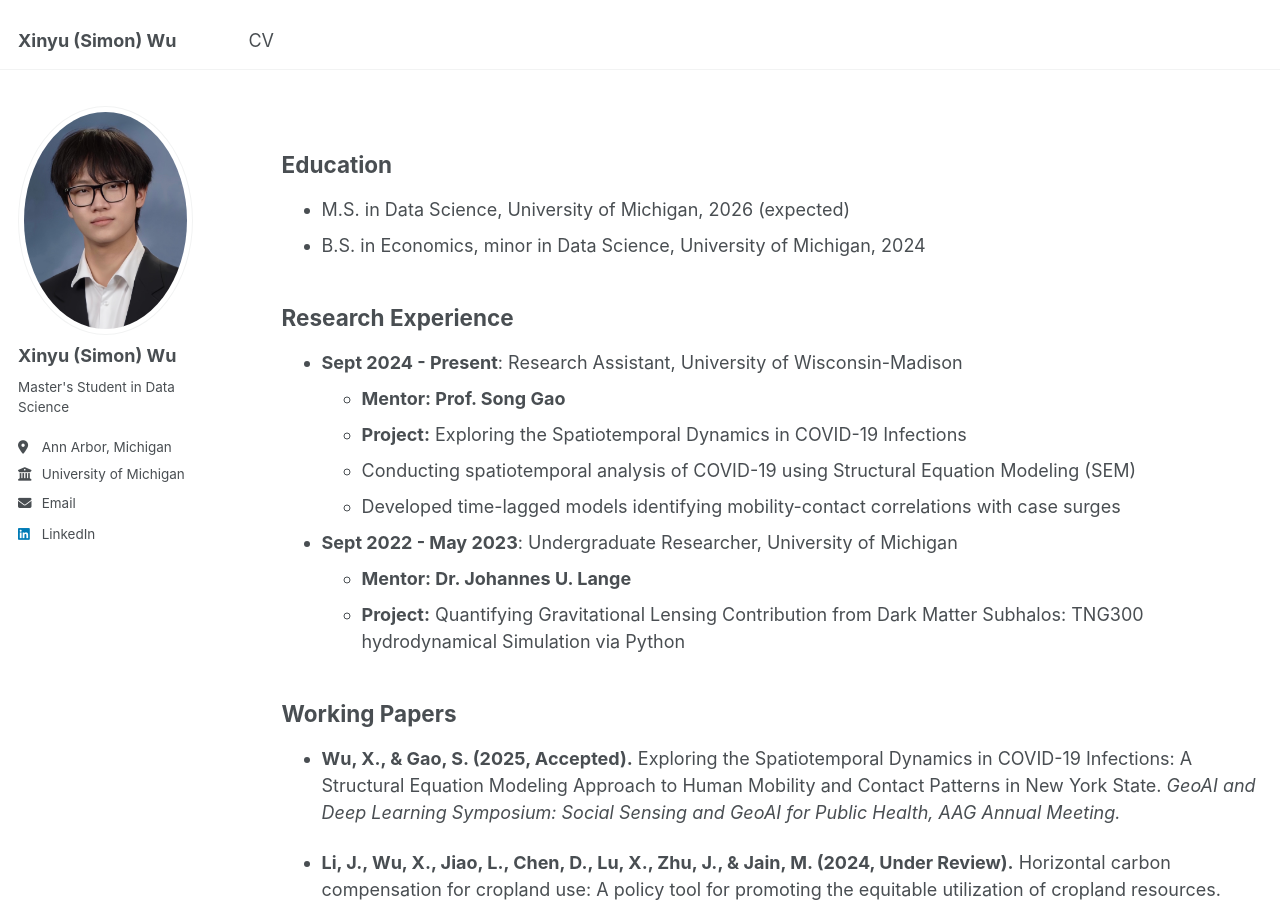
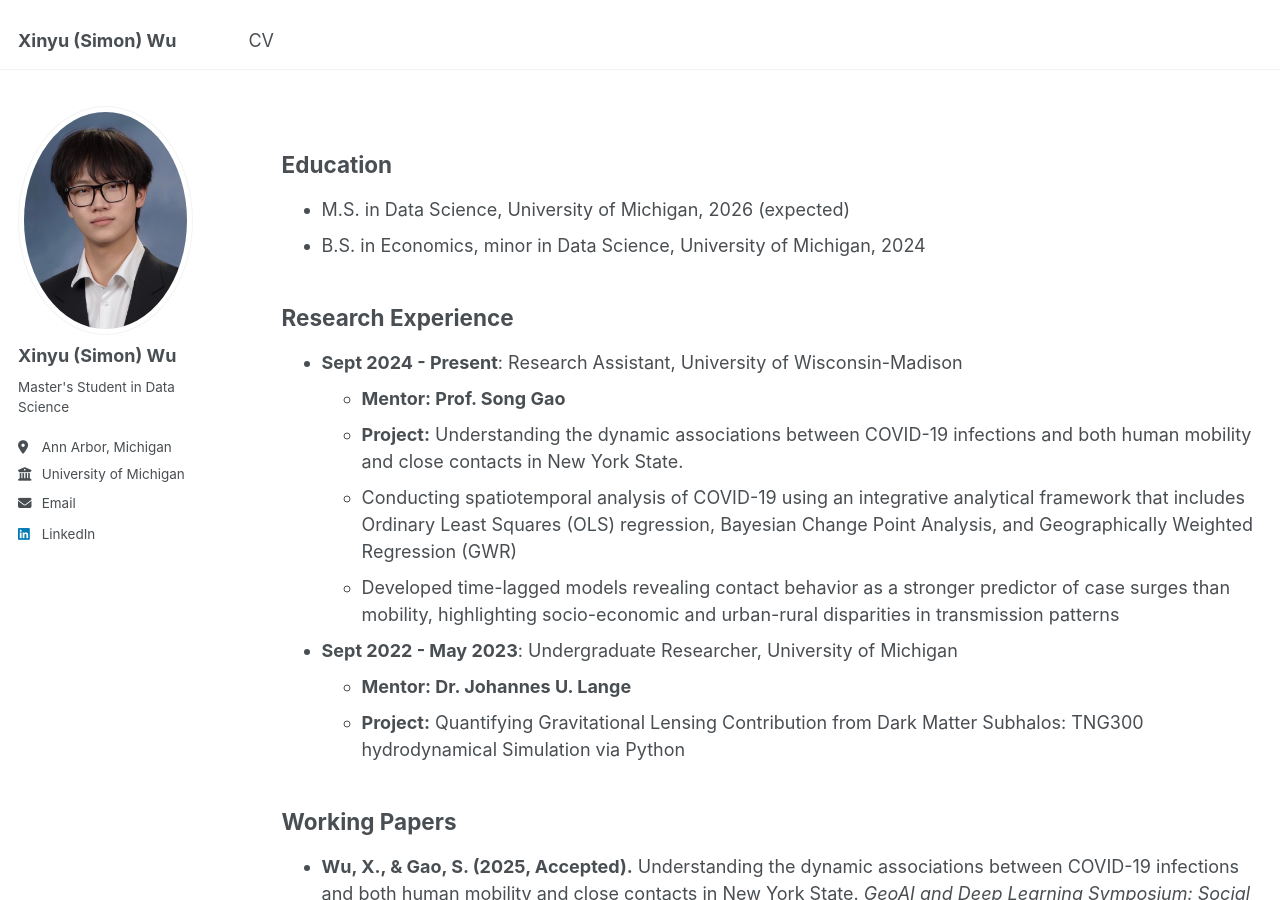
Before and after one commit to Simonxyw/simonxyw.github.io, a Jekyll site: the page built from _pages/cv.md, in a window 1280 px wide and 900 px high. Built offline with Jekyll 4.4.1, drawn with Linux system fonts in a browser that asks for light colours.

Commit message:
Update cv.md

```diff
--- a/_pages/cv.md
+++ b/_pages/cv.md
@@ -18,9 +18,9 @@ Research Experience
 -----
 * **Sept 2024 - Present**: Research Assistant, University of Wisconsin-Madison
   * **Mentor: Prof. Song Gao**
-  * **Project:** Exploring the Spatiotemporal Dynamics in COVID-19 Infections
-  * Conducting spatiotemporal analysis of COVID-19 using Structural Equation Modeling (SEM)
-  * Developed time-lagged models identifying mobility-contact correlations with case surges
+  * **Project:** Understanding the dynamic associations between COVID-19 infections and both human mobility and close contacts in New York State.
+  * Conducting spatiotemporal analysis of COVID-19 using an integrative analytical framework that includes Ordinary Least Squares (OLS) regression, Bayesian Change Point Analysis, and Geographically Weighted Regression (GWR)
+  * Developed time-lagged models revealing contact behavior as a stronger predictor of case surges than mobility, highlighting socio-economic and urban-rural disparities in transmission patterns
 
 * **Sept 2022 - May 2023**: Undergraduate Researcher, University of Michigan
   * **Mentor: Dr. Johannes U. Lange**
@@ -28,7 +28,7 @@ Research Experience
 
 Working Papers
 -----
-* **Wu, X., & Gao, S. (2025, Accepted).** Exploring the Spatiotemporal Dynamics in COVID-19 Infections: A Structural Equation Modeling Approach to Human Mobility and Contact Patterns in New York State. *GeoAI and Deep Learning Symposium: Social Sensing and GeoAI for Public Health, AAG Annual Meeting.*
+* **Wu, X., & Gao, S. (2025, Accepted).** Understanding the dynamic associations between COVID-19 infections and both human mobility and close contacts in New York State. *GeoAI and Deep Learning Symposium: Social Sensing and GeoAI for Public Health, AAG Annual Meeting.*
 
 * **Li, J., Wu, X., Jiao, L., Chen, D., Lu, X., Zhu, J., & Jain, M. (2024, Under Review).** Horizontal carbon compensation for cropland use: A policy tool for promoting the equitable utilization of cropland resources. *Land Use Policy.*
 
```
